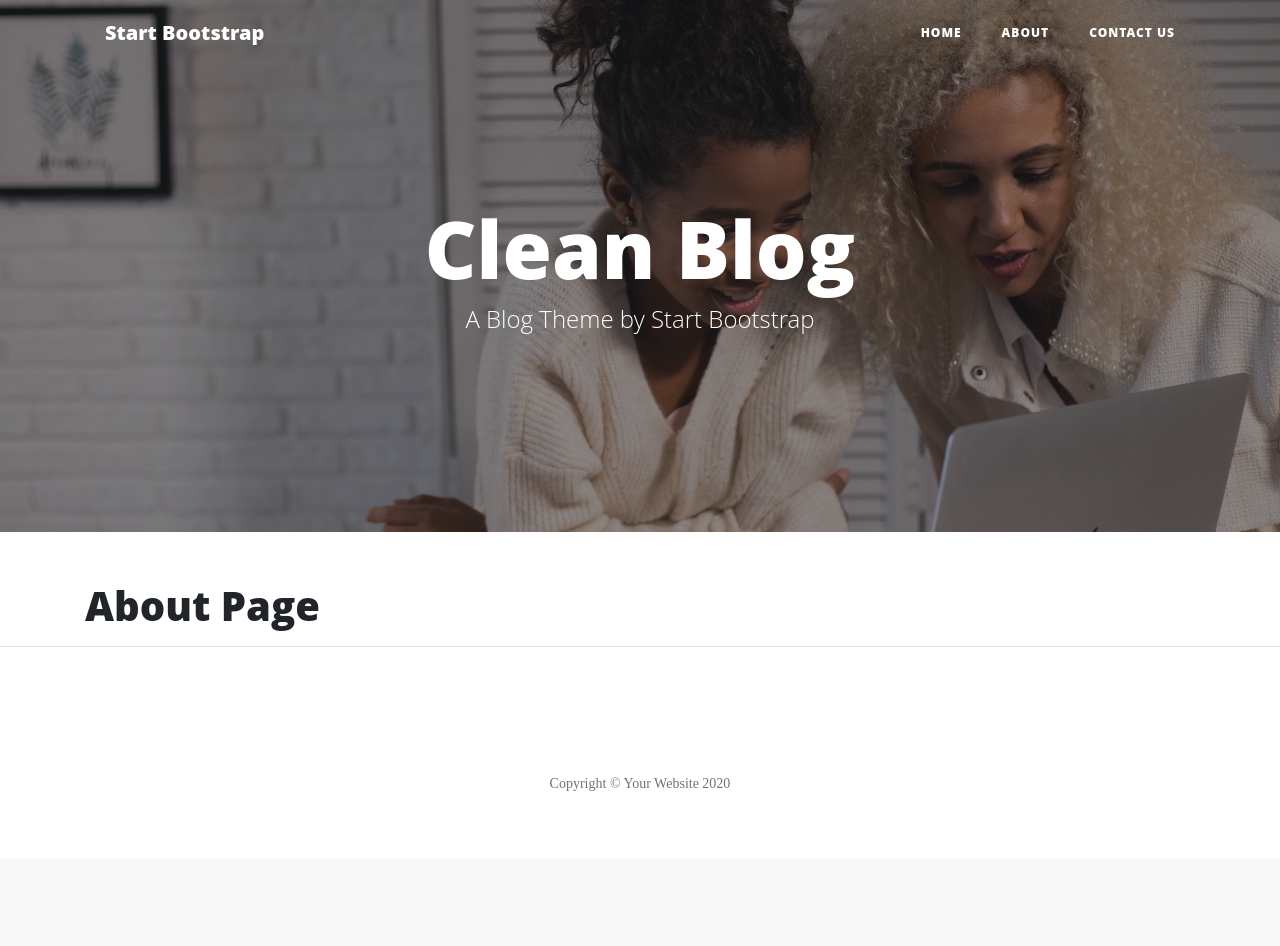
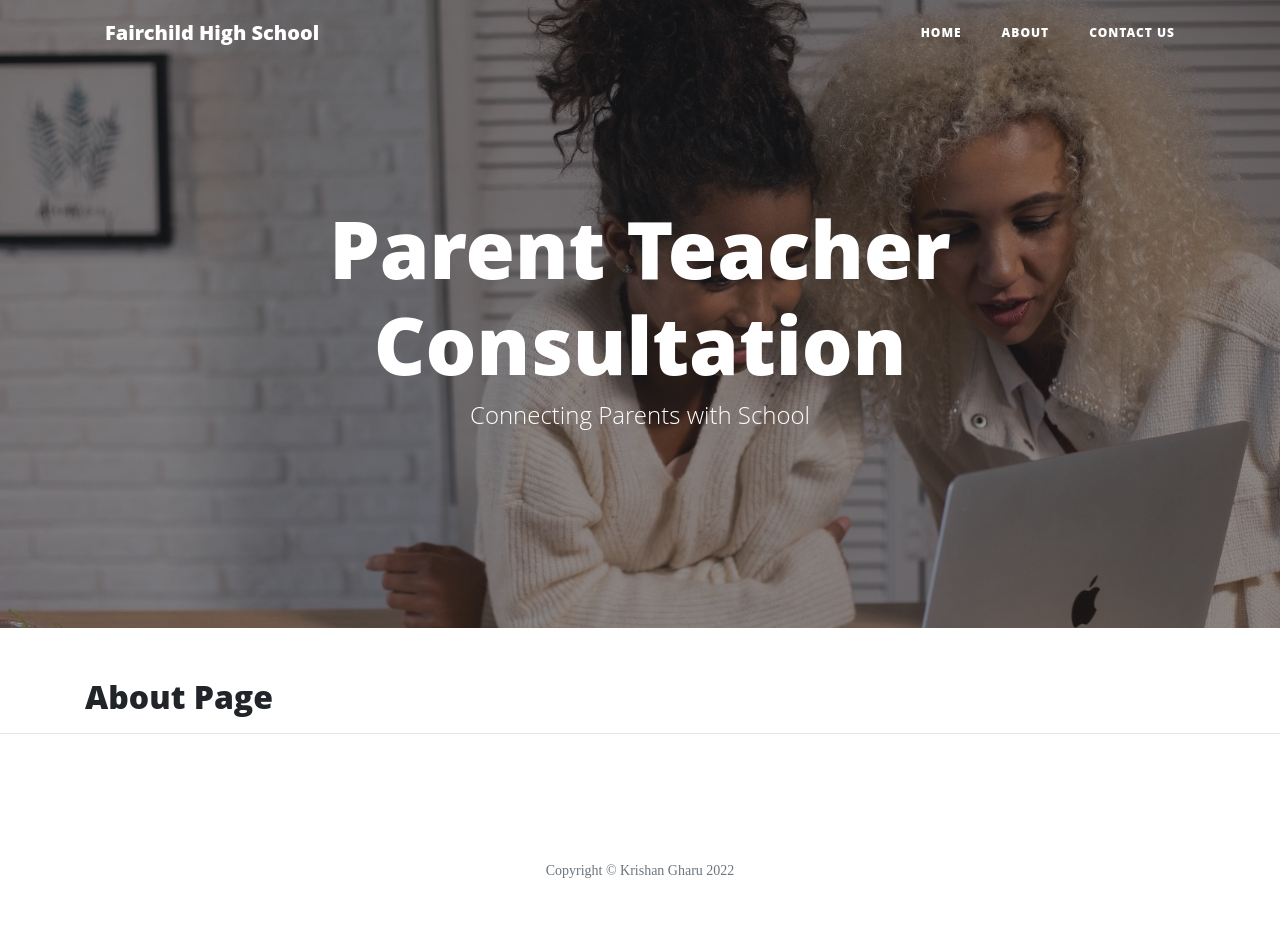
Before and after one commit to kslg/krishan_PP4, a Flask app: page /about in a window 1280 px wide. Before the commit the page ends 791 px from the top, so only its background shows below. Run offline with Flask 2, Linux system fonts and the light colour scheme; some libraries are stand-ins or nearby versions.

Commit message:
Updated H1 pages headers to H2

```diff
--- a/templates/about.html
+++ b/templates/about.html
@@ -1,5 +1,5 @@
 <!-- When about.html file loads, Flask inherits everything from the base template. -->
 {% extends "base.html" %}
 {% block content %}
-    <h1>About Page</h1>
+    <h2>About Page</h2>
 {% endblock %}
--- a/templates/base.html
+++ b/templates/base.html
@@ -15,7 +15,7 @@
     <!-- Navigation -->
     <nav class="navbar navbar-expand-lg navbar-light fixed-top" id="mainNav">
         <div class="container">
-        <a class="navbar-brand" href="index.html">Start Bootstrap</a>
+        <a class="navbar-brand" href="{{ url_for('index') }}">Fairchild High School</a>
         <button class="navbar-toggler navbar-toggler-right" type="button" data-toggle="collapse" data-target="#navbarResponsive" aria-controls="navbarResponsive" aria-expanded="false" aria-label="Toggle navigation">
             Menu
             <i class="fas fa-bars"></i>
@@ -43,8 +43,8 @@
         <div class="row">
             <div class="col-lg-8 col-md-10 mx-auto">
             <div class="site-heading">
-                <h1>Clean Blog</h1>
-                <span class="subheading">A Blog Theme by Start Bootstrap</span>
+                <h1>Parent Teacher Consultation</h1>
+                <span class="subheading">Connecting Parents with School</span>
             </div>
             </div>
         </div>
@@ -92,7 +92,7 @@
                 </a>
                 </li>
             </ul>
-            <p class="copyright text-muted">Copyright &copy; Your Website 2020</p>
+            <p class="copyright text-muted">Copyright &copy; Krishan Gharu 2022</p>
             </div>
         </div>
         </div>
--- a/templates/contact.html
+++ b/templates/contact.html
@@ -1,5 +1,5 @@
 <!-- When contact.html file loads, Flask inherits everything from the base template. -->
 {% extends "base.html" %}
 {% block content %}
-    <h1>Contact Us</h1>
+    <h2>Contact Us</h2>
 {% endblock %}
```
